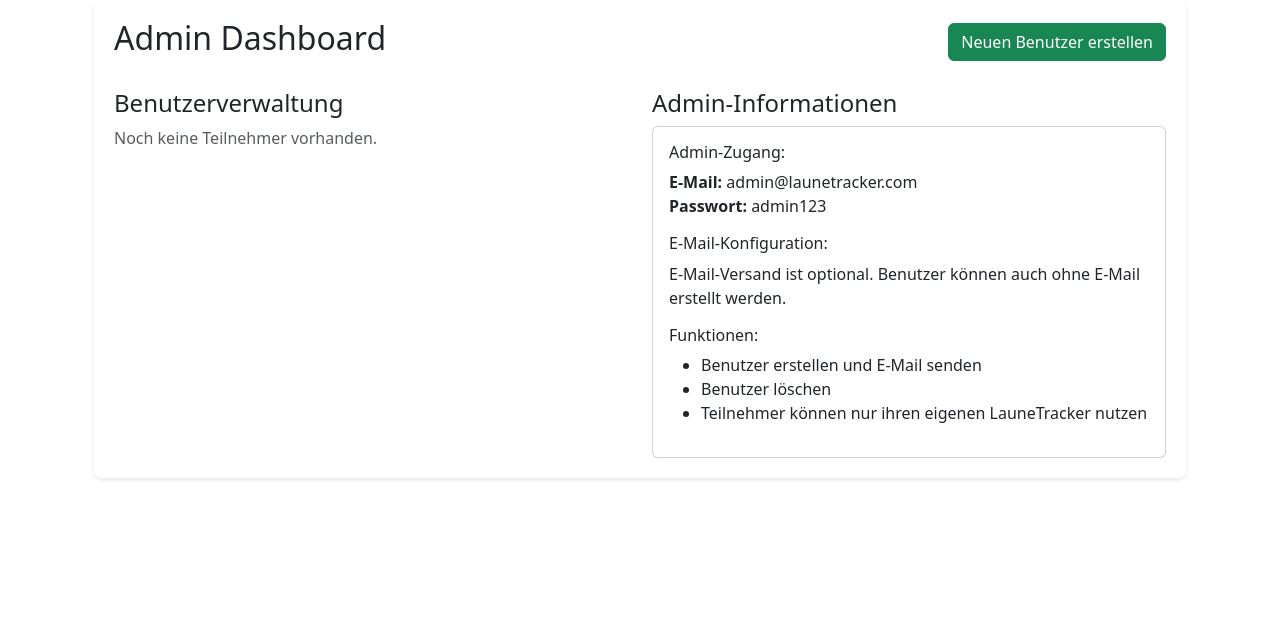
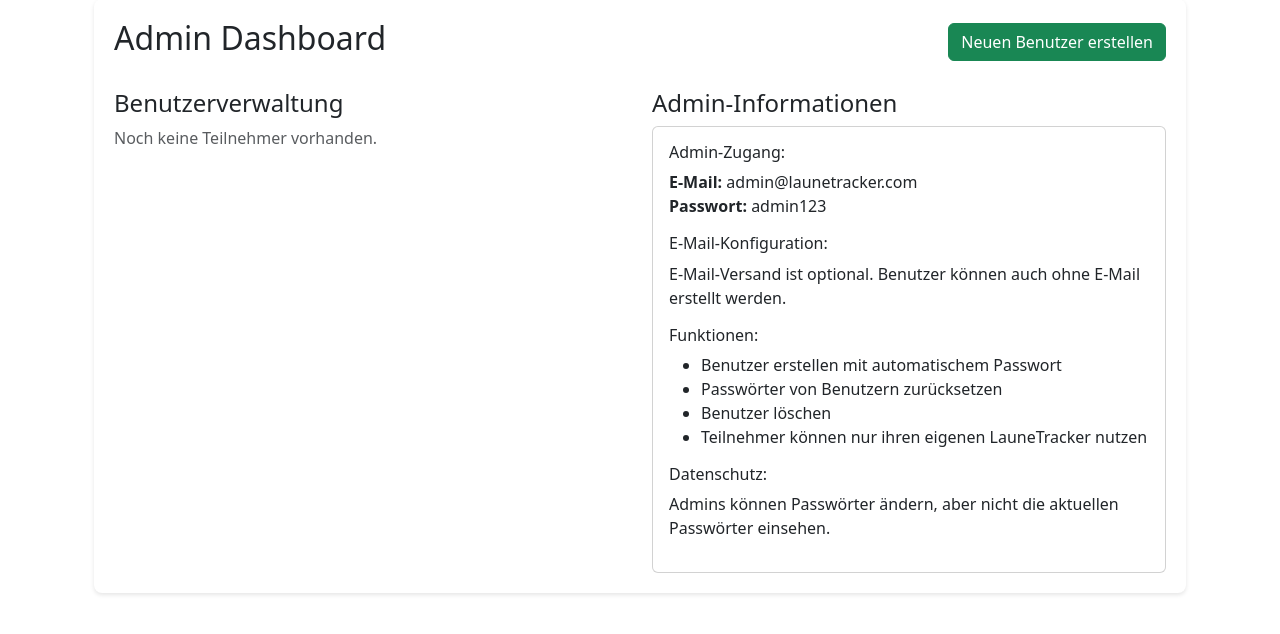
Before and after one commit to domfe2411/Laune-Tracker-App, a Flask app: template templates/admin_dashboard.html in a window 1280 px wide. Shown: the part 81-715 px from the top of the page. Run offline with Flask 3, Linux system fonts and the light colour scheme; the template is opened without the code that fills it, so the values that code supplies are empty.

Commit message:
Passwort-Verwaltung erweitert: Automatische Generierung und Admin-Reset
- Passwörter werden automatisch generiert bei Benutzererstellung

- Admin kann Passwörter von Benutzern zurücksetzen

- Datenschutz: Admins können Passwörter nicht einsehen, nur ändern

- Neue Route: /admin/reset-password/<user_id>

- Template: reset_password.html für Admin-Passwort-Reset

```diff
--- a/app.py
+++ b/app.py
@@ -158,42 +158,44 @@ def create_user():
             flash('E-Mail-Adresse bereits registriert', 'error')
             return render_template('create_user.html')
 
-        # Generiere temporäres Passwort
-        temp_password = secrets.token_urlsafe(8)
+        # Generiere automatisch ein Passwort
+        generated_password = secrets.token_urlsafe(8)
 
         # Erstelle Benutzer
         user_data = {
             "email": email,
-            "password": temp_password,
+            "password": generated_password,
             "role": role,
             "created_at": datetime.now().isoformat(),
             "active": True
         }
         user_collection.insert_one(user_data)
 
-        # Sende E-Mail mit Zugangsdaten
-        subject = "Zugang zum LauneTracker"
-        body = f"""
+        # Sende E-Mail mit Zugangsdaten (falls E-Mail konfiguriert)
+        if SMTP_USER != "your-email@gmail.com":
+            subject = "Zugang zum LauneTracker"
+            body = f"""
 Hallo!
 
 Du wurdest zum LauneTracker eingeladen.
 
 Deine Zugangsdaten:
 E-Mail: {email}
-Passwort: {temp_password}
+Passwort: {generated_password}
 
 Du kannst dich hier anmelden: {request.host_url}login
 
-Bitte ändere dein Passwort nach der ersten Anmeldung.
+Bitte ändere dein Passwort nach der ersten Anmeldung unter "Passwort ändern".
 
 Viele Grüße,
 Dein LauneTracker-Team
 """
-
-        if send_email(email, subject, body):
-            flash(f'Benutzer {email} erstellt und E-Mail gesendet', 'success')
+            if send_email(email, subject, body):
+                flash(f'Benutzer {email} erstellt und E-Mail gesendet', 'success')
+            else:
+                flash(f'Benutzer {email} erstellt, aber E-Mail konnte nicht gesendet werden. Passwort: {generated_password}', 'warning')
         else:
-            flash(f'Benutzer {email} erstellt, aber E-Mail konnte nicht gesendet werden', 'warning')
+            flash(f'Benutzer {email} erstellt mit Passwort: {generated_password}', 'success')
 
         return redirect(url_for('admin_dashboard'))
 
@@ -205,6 +207,26 @@ def delete_user(user_id):
     user_collection.delete_one({"_id": ObjectId(user_id)})
     flash('Benutzer gelöscht', 'success')
     return redirect(url_for('admin_dashboard'))
+
+@app.route('/admin/reset-password/<user_id>', methods=['GET', 'POST'])
+@admin_required
+def reset_user_password(user_id):
+    user = user_collection.find_one({"_id": ObjectId(user_id)})
+    if not user:
+        flash('Benutzer nicht gefunden', 'error')
+        return redirect(url_for('admin_dashboard'))
+
+    if request.method == 'POST':
+        new_password = request.form['new_password']
+        if len(new_password) < 6:
+            flash('Passwort muss mindestens 6 Zeichen lang sein', 'error')
+            return render_template('reset_password.html', user=user)
+
+        user_collection.update_one({"_id": ObjectId(user_id)}, {"$set": {"password": new_password}})
+        flash(f'Passwort für {user["email"]} wurde geändert', 'success')
+        return redirect(url_for('admin_dashboard'))
+
+    return render_template('reset_password.html', user=user)
 
 @app.route('/change-password', methods=['GET', 'POST'])
 @login_required
--- a/templates/admin_dashboard.html
+++ b/templates/admin_dashboard.html
@@ -43,12 +43,14 @@
           {% for user in users %}
           <div class="user-card">
             <div class="row">
-              <div class="col-md-8">
+              <div class="col-md-6">
                 <strong>{{ user.email }}</strong><br>
                 <small class="text-muted">Rolle: {{ user.role }}</small><br>
                 <small class="text-muted">Erstellt: {{ user.created_at[:10] }}</small>
               </div>
-              <div class="col-md-4 text-end">
+              <div class="col-md-6 text-end">
+                <a href="{{ url_for('reset_user_password', user_id=user._id) }}"
+                   class="btn btn-warning btn-sm">Passwort ändern</a>
                 <a href="{{ url_for('delete_user', user_id=user._id) }}"
                    class="btn btn-danger btn-sm"
                    onclick="return confirm('Benutzer wirklich löschen?')">Löschen</a>
@@ -74,10 +76,14 @@
 
             <h6>Funktionen:</h6>
             <ul>
-              <li>Benutzer erstellen und E-Mail senden</li>
+              <li>Benutzer erstellen mit automatischem Passwort</li>
+              <li>Passwörter von Benutzern zurücksetzen</li>
               <li>Benutzer löschen</li>
               <li>Teilnehmer können nur ihren eigenen LauneTracker nutzen</li>
             </ul>
+
+            <h6>Datenschutz:</h6>
+            <p>Admins können Passwörter ändern, aber nicht die aktuellen Passwörter einsehen.</p>
           </div>
         </div>
       </div>
--- a/templates/create_user.html
+++ b/templates/create_user.html
@@ -31,7 +31,7 @@
       <div class="mb-3">
         <label for="email" class="form-label">E-Mail-Adresse</label>
         <input type="email" class="form-control" id="email" name="email" required>
-        <div class="form-text">Die Person erhält eine E-Mail mit den Zugangsdaten.</div>
+        <div class="form-text">Die Person erhält eine E-Mail mit den Zugangsdaten oder das Passwort wird hier angezeigt.</div>
       </div>
 
       <div class="mb-3">
@@ -43,6 +43,10 @@
         <div class="form-text">Teilnehmer können nur den LauneTracker nutzen, Admins können Benutzer verwalten.</div>
       </div>
 
+      <div class="alert alert-info">
+        <strong>Hinweis:</strong> Ein sicheres Passwort wird automatisch generiert und der Person mitgeteilt.
+      </div>
+
       <div class="d-grid gap-2">
         <button type="submit" class="btn btn-primary">Benutzer erstellen</button>
         <a href="{{ url_for('admin_dashboard') }}" class="btn btn-secondary">Zurück zum Dashboard</a>
```
Also changed, not shown: templates/reset_password.html (added, +48 -0 lines), templates/change_password.html (line endings or trailing spaces).
